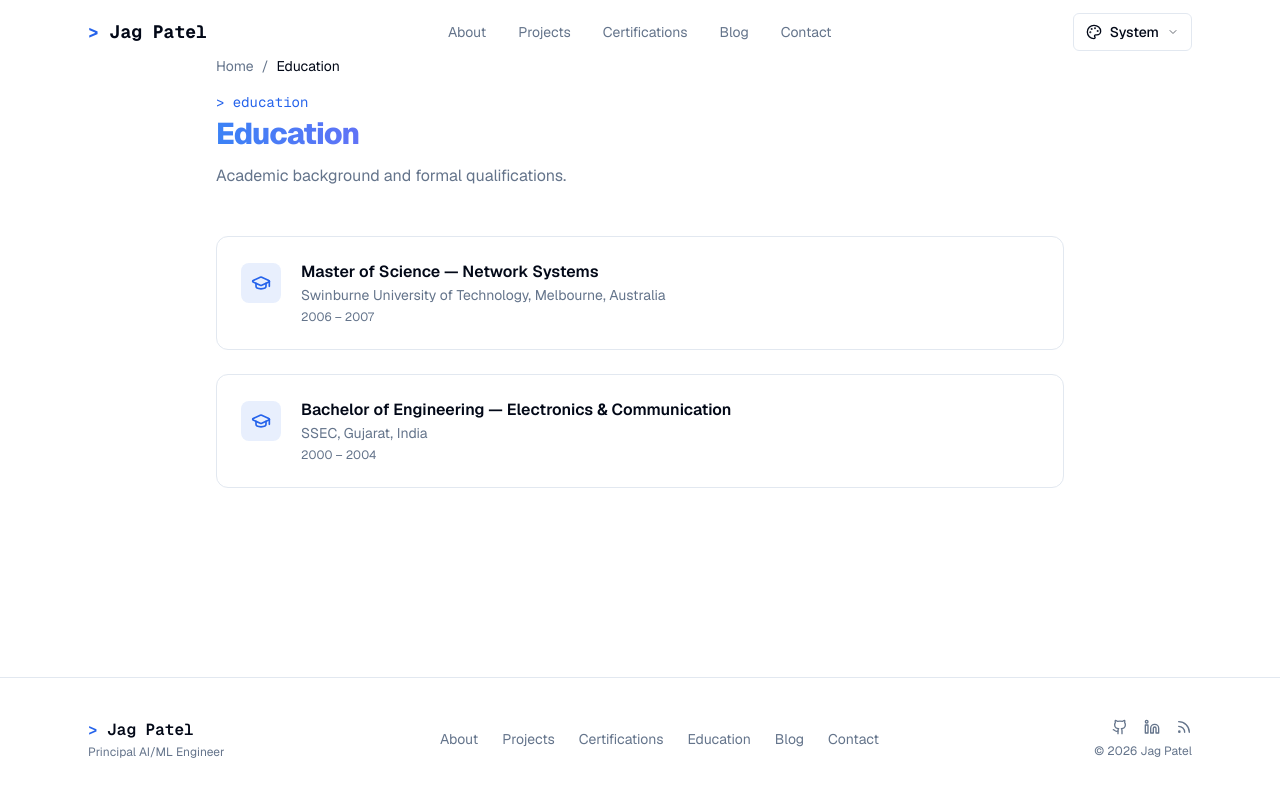
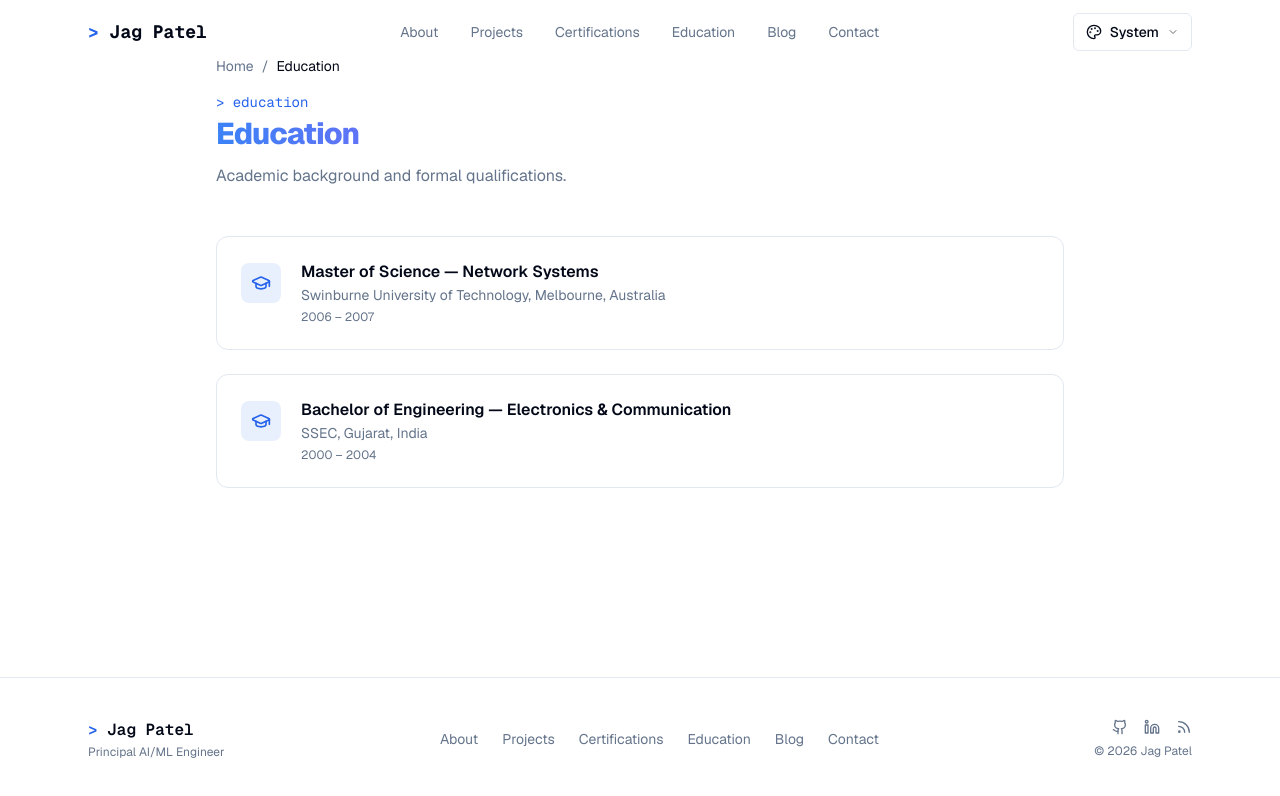
Before and after one commit to JagdishkumarPatel/JagdishkumarPatel.github.io, a Next.js app: page /education in a window 1280 px wide. Shown: the top 796 px of the page. Built offline with nearby package versions, Linux system fonts and the light colour scheme.

Commit message:
fix: add Education tab to nav header

```diff
--- a/components/layout/nav.tsx
+++ b/components/layout/nav.tsx
@@ -9,6 +9,7 @@ const navLinks = [
   { label: "About", href: "/about" },
   { label: "Projects", href: "/projects" },
   { label: "Certifications", href: "/certifications" },
+  { label: "Education", href: "/education" },
   { label: "Blog", href: "/#blog" },
   { label: "Contact", href: "/contact" },
 ]
```
